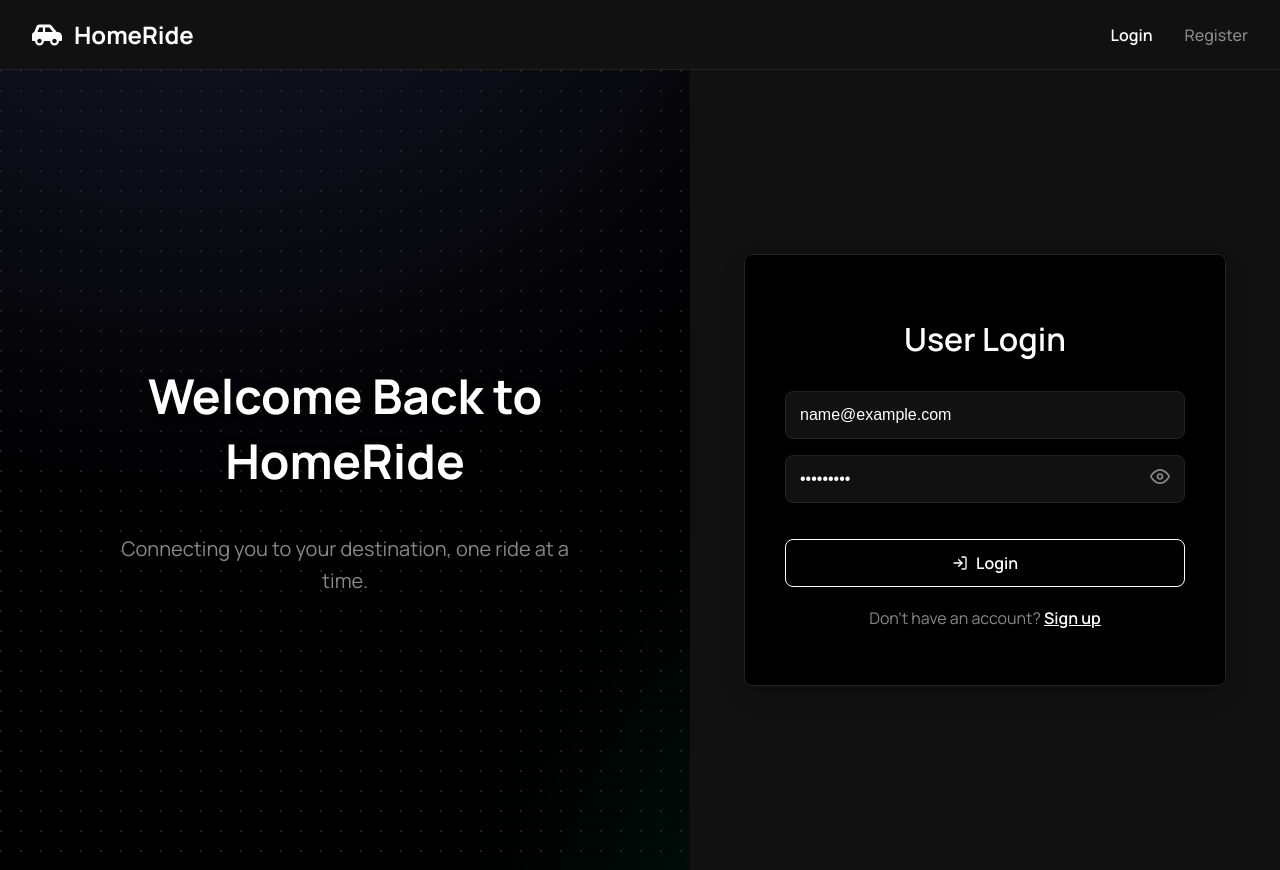
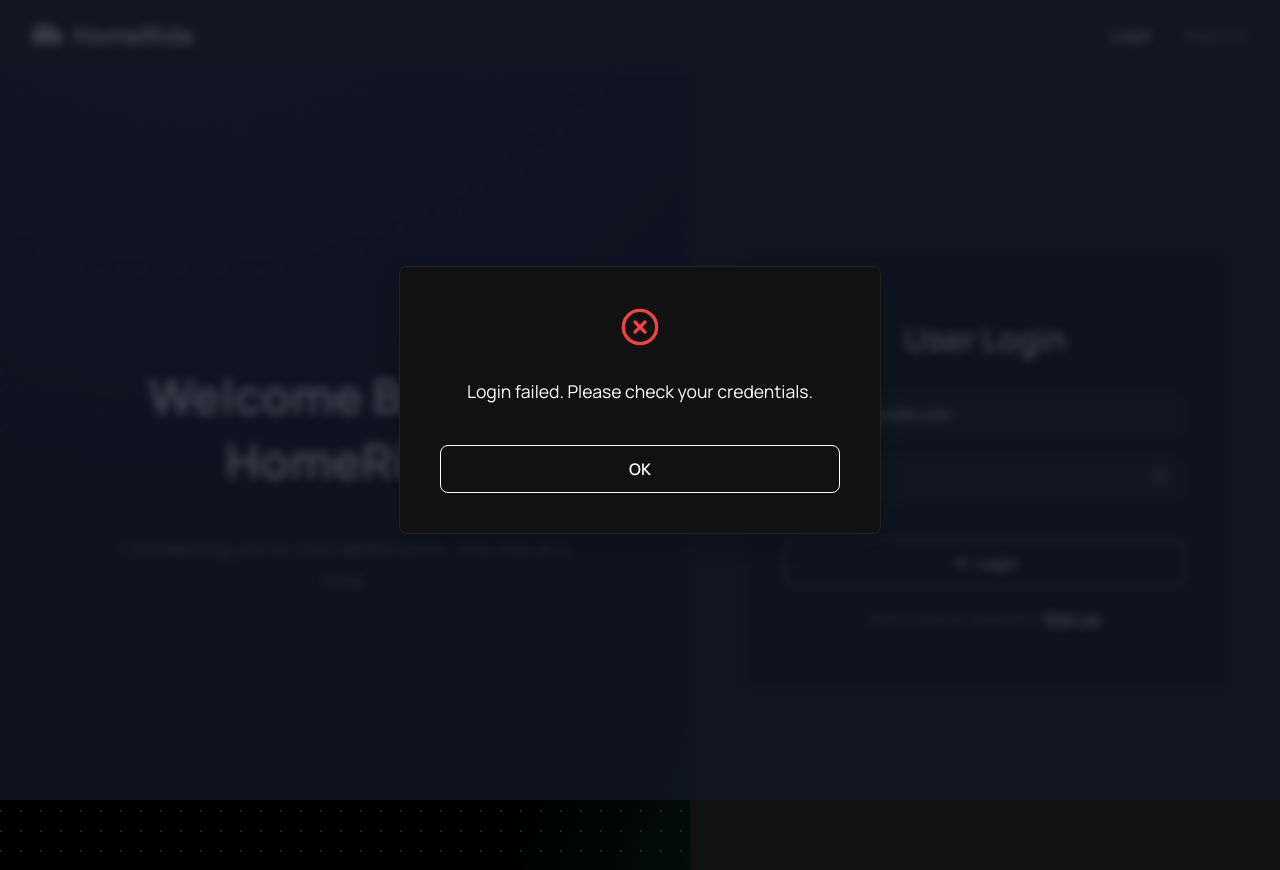
Before and after one commit to Nihalhussainy/HomeRide, a React (Vite) app in the folder frontend/: page /login in a window 1280 px wide. Both pictures are taken after typing "name@example.com", "Sample123" into the empty fields and a click on the button "Login". Built offline with nearby package versions, Linux system fonts and the light colour scheme; no server answers.

Commit message:
added till notifications

```diff
--- a/frontend/src/App.jsx
+++ b/frontend/src/App.jsx
@@ -5,11 +5,13 @@ import DashboardPage from './pages/DashboardPage.jsx';
 import AdminDashboardPage from './pages/AdminDashboardPage.jsx';
 import ProfilePage from './pages/ProfilePage.jsx';
 import Navbar from './components/Navbar.jsx';
-import RouteGuard from './components/RouteGuard.jsx'; // Import our new guard
+import RouteGuard from './components/RouteGuard.jsx';
+import { NotificationProvider } from './context/NotificationContext.jsx'; // Import the provider
 import './App.css';
 
 function App() {
   return (
+    <NotificationProvider> {/* Wrap the app with the provider */}
       <div>
         <Navbar />
         <Routes>
@@ -35,6 +37,7 @@ function App() {
           />
         </Routes>
       </div>
+    </NotificationProvider>
   );
 }
 
--- a/frontend/src/components/Navbar.jsx
+++ b/frontend/src/components/Navbar.jsx
@@ -1,13 +1,14 @@
 import React from 'react';
-// Use NavLink for active styling
 import { NavLink, useNavigate } from 'react-router-dom';
 import { jwtDecode } from 'jwt-decode';
+import { useNotification } from '../context/NotificationContext.jsx'; // Import the hook
 import './Navbar.css';
-import { FaCarSide } from 'react-icons/fa'; // Import a car icon
+import { FaCarSide } from 'react-icons/fa';
 
 function Navbar() {
   const navigate = useNavigate();
   const token = localStorage.getItem('token');
+  const { showConfirmation } = useNotification(); // Use the hook
 
   let userRole = null;
   if (token) {
@@ -21,10 +22,10 @@ function Navbar() {
   }
 
   const handleLogout = () => {
-    localStorage.removeItem('token');
-    // We don't need an alert, the redirect is enough feedback
-    navigate('/login');
-    // No need to force reload, React Router handles the state change
+    showConfirmation('Are you sure you want to logout?', () => {
+      localStorage.removeItem('token');
+      navigate('/login');
+    });
   };
 
   return (
--- /dev/null
+++ b/frontend/src/components/NotificationModal.css
@@ -0,0 +1,61 @@
+/* src/components/NotificationModal.css */
+
+.notification-modal-content {
+  background: var(--surface-color);
+  padding: 40px;
+  border-radius: var(--border-radius);
+  border: 1px solid var(--surface-color-light);
+  width: 90%;
+  max-width: 400px;
+  box-shadow: var(--card-shadow);
+  text-align: center;
+  animation: scaleIn 0.3s ease forwards;
+  display: flex;
+  flex-direction: column;
+  align-items: center;
+  gap: 20px;
+}
+
+.notification-icon {
+  margin-bottom: 10px;
+}
+
+.notification-icon.success {
+  color: #34d399; /* Green */
+}
+.notification-icon.error {
+  color: var(--danger-color); /* Red */
+}
+.notification-icon.confirm {
+  color: #f59e0b; /* Amber */
+}
+
+.notification-modal-content p {
+  font-size: 1.1rem;
+  line-height: 1.6;
+  margin: 0;
+}
+
+.notification-actions {
+  display: flex;
+  justify-content: center;
+  gap: 15px;
+  margin-top: 20px;
+  width: 100%;
+}
+
+.notification-actions .custom-button {
+  flex: 1;
+}
+
+/* New style for danger buttons like 'Yes' in a confirmation */
+.custom-button.danger {
+    background-color: var(--danger-color);
+    border-color: var(--danger-color);
+    color: white;
+}
+
+.custom-button.danger:hover {
+    background-color: #b91c1c; /* Darker red on hover */
+    border-color: #b91c1c;
+}
--- /dev/null
+++ b/frontend/src/components/NotificationModal.jsx
@@ -0,0 +1,35 @@
+import React from 'react';
+import Button from './Button';
+import './NotificationModal.css';
+import { FiCheckCircle, FiXCircle, FiAlertTriangle } from 'react-icons/fi';
+
+const icons = {
+  success: <FiCheckCircle size={40} className="notification-icon success" />,
+  error: <FiXCircle size={40} className="notification-icon error" />,
+  confirm: <FiAlertTriangle size={40} className="notification-icon confirm" />,
+};
+
+function NotificationModal({ type, message, onConfirm, onCancel }) {
+  if (!message) return null;
+
+  return (
+    <div className="modal-overlay">
+      <div className="notification-modal-content">
+        {icons[type]}
+        <p>{message}</p>
+        <div className="notification-actions">
+          {type === 'confirm' ? (
+            <>
+              <Button onClick={onCancel} className="secondary">Cancel</Button>
+              <Button onClick={onConfirm} className="danger">Yes</Button>
+            </>
+          ) : (
+            <Button onClick={onCancel}>OK</Button>
+          )}
+        </div>
+      </div>
+    </div>
+  );
+}
+
+export default NotificationModal;
--- a/frontend/src/components/RideRequestForm.jsx
+++ b/frontend/src/components/RideRequestForm.jsx
@@ -1,6 +1,7 @@
 import React, { useState } from 'react';
 import Input from './Input.jsx';
 import Button from './Button.jsx';
+import { useNotification } from '../context/NotificationContext.jsx'; // Import the hook
 import './RideRequestForm.css';
 import axios from 'axios';
 import { FaPlusCircle } from 'react-icons/fa';
@@ -16,16 +17,17 @@ function RideRequestForm({ onRideCreated }) {
   const [genderPreference, setGenderPreference] = useState('ALL');
 
   const [isLoading, setIsLoading] = useState(false);
+  const { showNotification } = useNotification(); // Use the hook
 
   const handleSubmit = async (event) => {
     event.preventDefault();
     const token = localStorage.getItem('token');
     if (!token) {
-      alert('You must be logged in to post a ride.');
+      showNotification('You must be logged in to post a ride.', 'error');
       return;
     }
     if (!origin || !destination || !travelDateTime) {
-      alert('Please fill out all required fields.');
+      showNotification('Please fill out all required fields.', 'error');
       return;
     }
 
@@ -47,7 +49,7 @@ function RideRequestForm({ onRideCreated }) {
         headers: { 'Authorization': `Bearer ${token}` }
       });
 
-      alert(`Your ride has been posted successfully!`);
+      showNotification(`Your ride has been posted successfully!`);
       onRideCreated();
 
       setOrigin('');
@@ -58,7 +60,7 @@ function RideRequestForm({ onRideCreated }) {
       setGenderPreference('ALL');
 
     } catch (error) {
-      alert('Failed to post ride. Please try again.');
+      showNotification('Failed to post ride. Please try again.', 'error');
       console.error('Error posting ride:', error);
     } finally {
       setIsLoading(false);
@@ -140,7 +142,6 @@ function RideRequestForm({ onRideCreated }) {
           </select>
         </div>
 
-        {/* FIX: Added type="submit" to the button */}
         <Button type="submit" disabled={isLoading}>
           <FaPlusCircle />
           {isLoading ? 'Posting...' : 'Post Your Ride'}
--- /dev/null
+++ b/frontend/src/context/NotificationContext.jsx
@@ -0,0 +1,49 @@
+import React, { createContext, useState, useContext, useCallback } from 'react';
+import NotificationModal from '../components/NotificationModal';
+
+const NotificationContext = createContext();
+
+export const useNotification = () => {
+  return useContext(NotificationContext);
+};
+
+export const NotificationProvider = ({ children }) => {
+  const [notification, setNotification] = useState({
+    message: null,
+    type: 'success', // 'success', 'error', 'confirm'
+    onConfirm: () => {},
+  });
+
+  const hideNotification = () => {
+    setNotification({ message: null, type: 'success', onConfirm: () => {} });
+  };
+
+  const showNotification = useCallback((message, type = 'success') => {
+    setNotification({ message, type, onConfirm: () => {} });
+  }, []);
+
+  const showConfirmation = useCallback((message, onConfirmCallback) => {
+    setNotification({
+      message,
+      type: 'confirm',
+      onConfirm: () => {
+        onConfirmCallback();
+        hideNotification();
+      },
+    });
+  }, []);
+
+  return (
+    <NotificationContext.Provider value={{ showNotification, showConfirmation }}>
+      {children}
+      {notification.message && (
+        <NotificationModal
+          message={notification.message}
+          type={notification.type}
+          onConfirm={notification.onConfirm}
+          onCancel={hideNotification}
+        />
+      )}
+    </NotificationContext.Provider>
+  );
+};
--- a/frontend/src/pages/LoginPage.jsx
+++ b/frontend/src/pages/LoginPage.jsx
@@ -2,6 +2,7 @@ import { useState } from 'react';
 import { useNavigate, Link } from 'react-router-dom';
 import Button from '../components/Button.jsx';
 import Input from '../components/Input.jsx';
+import { useNotification } from '../context/NotificationContext.jsx'; // Import the hook
 import '../App.css';
 import axios from 'axios';
 import { FiLogIn } from 'react-icons/fi';
@@ -12,6 +13,7 @@ function LoginPage() {
   const [password, setPassword] = useState('');
   const [isLoading, setIsLoading] = useState(false);
   const navigate = useNavigate();
+  const { showNotification } = useNotification(); // Use the hook
 
   const handleLogin = async (event) => {
     event.preventDefault();
@@ -25,6 +27,8 @@ function LoginPage() {
       const token = response.data.token;
       localStorage.setItem('token', token);
 
+      showNotification('Login successful!'); // New notification
+
       const decodedToken = jwtDecode(token);
       const userRole = decodedToken.role.replace('ROLE_', '');
 
@@ -35,7 +39,7 @@ function LoginPage() {
       }
 
     } catch (error) {
-      alert('Login failed. Please check your email and password.');
+      showNotification('Login failed. Please check your credentials.', 'error'); // New notification
       console.error('There was an error during login!', error);
     } finally {
       setIsLoading(false);
@@ -66,7 +70,6 @@ function LoginPage() {
               onChange={(e) => setPassword(e.target.value)}
               required
             />
-            {/* FIX: Added type="submit" to the button */}
             <Button type="submit" disabled={isLoading}>
               <FiLogIn />
               {isLoading ? 'Logging In...' : 'Login'}
--- a/frontend/src/pages/RegisterPage.jsx
+++ b/frontend/src/pages/RegisterPage.jsx
@@ -2,6 +2,7 @@ import { useState } from "react";
 import { useNavigate, Link } from "react-router-dom";
 import Button from "../components/Button.jsx";
 import Input from "../components/Input.jsx";
+import { useNotification } from '../context/NotificationContext.jsx'; // Import the hook
 import "../App.css";
 import axios from "axios";
 import { FiUserPlus } from "react-icons/fi";
@@ -13,11 +14,12 @@ function RegisterPage() {
   const [gender, setGender] = useState("");
   const [isLoading, setIsLoading] = useState(false);
   const navigate = useNavigate();
+  const { showNotification } = useNotification(); // Use the hook
 
   const handleRegister = async (event) => {
     event.preventDefault();
     if (!gender) {
-      alert("Please select your gender.");
+      showNotification("Please select your gender.", 'error'); // New notification
       return;
     }
     setIsLoading(true);
@@ -29,12 +31,12 @@ function RegisterPage() {
         gender,
       });
 
-      alert("Registration successful! Please log in.");
+      showNotification("Registration successful! Please log in."); // New notification
       navigate("/login");
 
     } catch (error) {
-      const errorMessage = error.response?.data?.message || "Registration failed. Please try again.";
-      alert(errorMessage);
+      const errorMessage = error.response?.data || "Registration failed. Please try again.";
+      showNotification(errorMessage, 'error'); // New notification
       console.error("Registration error:", error);
     } finally {
       setIsLoading(false);
@@ -88,7 +90,6 @@ function RegisterPage() {
               </select>
             </div>
 
-            {/* FIX: Added type="submit" to the button */}
             <Button type="submit" disabled={isLoading}>
               <FiUserPlus />
               {isLoading ? 'Creating Account...' : 'Register'}
```
Also changed, not shown: frontend/src/components/RideCard.jsx (+10 -9 lines), frontend/src/pages/ProfilePage.jsx (+15 -12 lines). Lines whose indentation alone changed are shown as unchanged.
